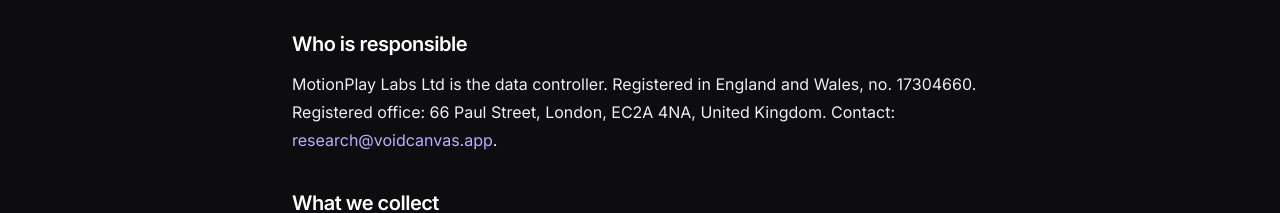
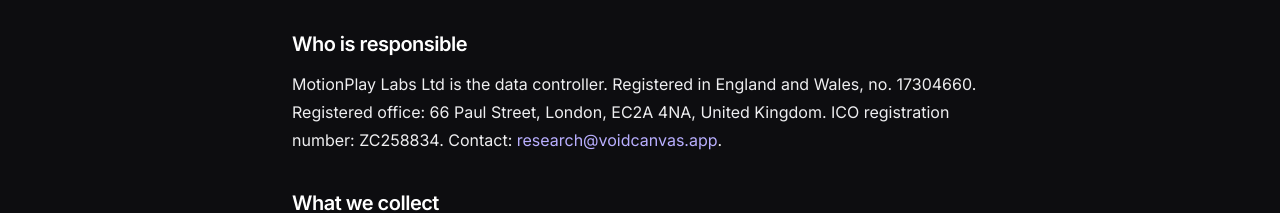
Before and after one commit to justinlagos/voidcanvas, a Next.js app: page /research/privacy in a window 1280 px wide. Shown: the part 252-465 px from the top of the page. Built offline with nearby package versions, Linux system fonts and the light colour scheme; no server answers.

Commit message:
Study privacy notice: ICO registration number ZC258834
Co-Authored-By: Claude Opus 5.5 <noreply@anthropic.com>
Claude-Session: https://claude.ai/code/session_01NcmdtyAugTt4zVFzeCp9mh

```diff
--- a/src/app/(site)/research/privacy/page.tsx
+++ b/src/app/(site)/research/privacy/page.tsx
@@ -9,8 +9,8 @@ export const metadata: Metadata = {
   alternates: { canonical: `${SITE}/research/privacy` },
 }
 
-// The ICO registration number is added here once it is issued.
-const ICO_NUMBER: string | null = null
+// ICO data protection registration number (MotionPlay Labs Ltd).
+const ICO_NUMBER: string | null = 'ZC258834'
 
 export default function Privacy() {
   return (
```
Also changed, not shown: 1 other file (tests, documents, lock files or other folders).
